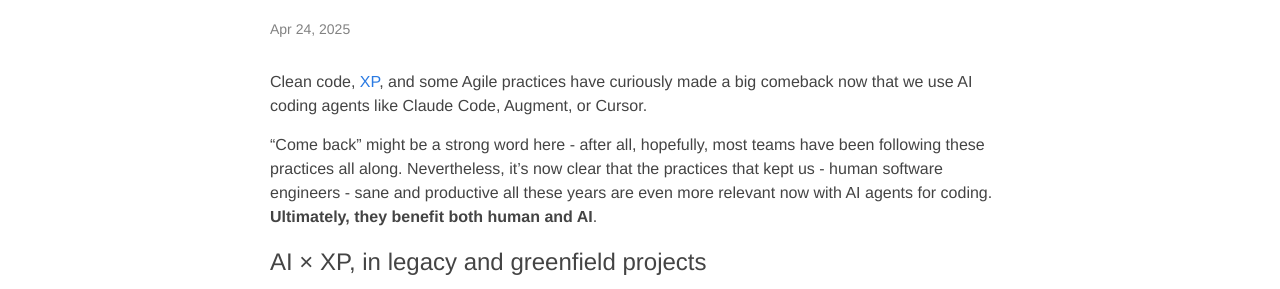
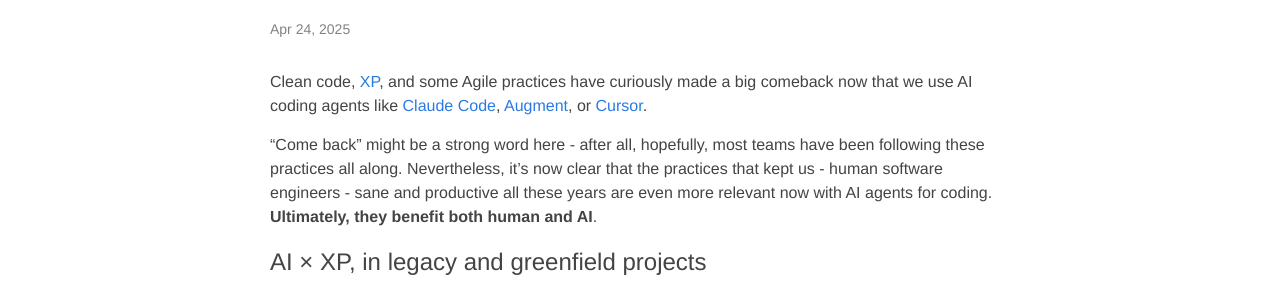
Before and after one commit to candidtim/candidtim.github.io, a Jekyll site: the page built from _posts/2025-07-19-Agile-and-AI-coding-agents.md, in a window 1280 px wide. Shown: the part 172-461 px from the top of the page. Built offline with Jekyll 4.4.1, drawn with Linux system fonts in a browser that asks for light colours; comment, search, counter and statistics services are not loaded; some of the changed lines change nothing that is shown.

Commit message:
AI x XP: external links

```diff
--- a/_posts/2025-07-19-Agile-and-AI-coding-agents.md
+++ b/_posts/2025-07-19-Agile-and-AI-coding-agents.md
@@ -14,7 +14,8 @@ description: >
 
 Clean code, [XP](https://en.wikipedia.org/wiki/Extreme_programming), and some
 Agile practices have curiously made a big comeback now that we use AI coding
-agents like Claude Code, Augment, or Cursor.
+agents like [Claude Code](https://www.anthropic.com/claude-code),
+[Augment](https://www.augmentcode.com/), or [Cursor](https://cursor.com/).
 
 "Come back" might be a strong word here - after all, hopefully, most teams have
 been following these practices all along. Nevertheless, it's now clear that the
```
